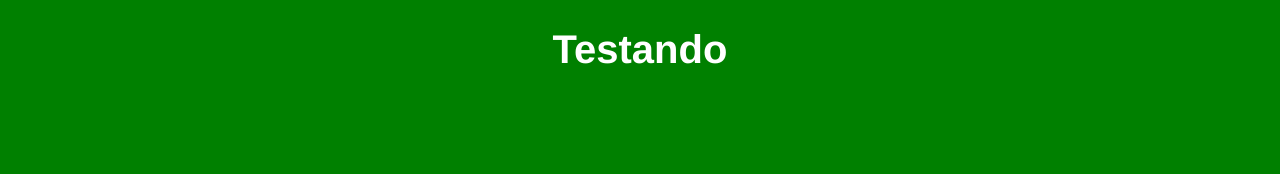
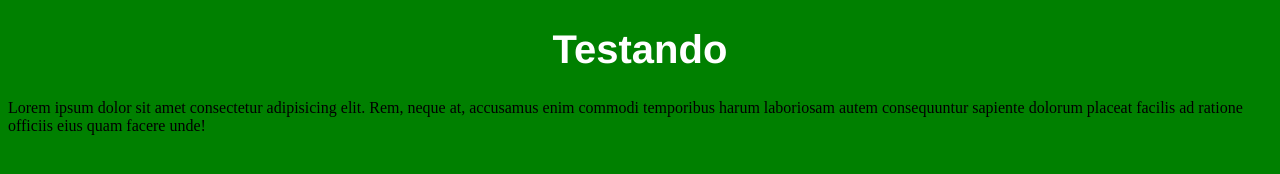
Before and after one commit to RafaelSantosS12/projeto-1, a plain HTML site: page index.html in a window 1280 px wide. Drawn offline with Linux system fonts and the light colour scheme.

Commit message:
Adicionado texto no body

```diff
--- a/index.html
+++ b/index.html
@@ -8,5 +8,7 @@
 </head>
 <body>
     <h1>Testando</h1>
+
+    <p>Lorem ipsum dolor sit amet consectetur adipisicing elit. Rem, neque at, accusamus enim commodi temporibus harum laboriosam autem consequuntur sapiente dolorum placeat facilis ad ratione officiis eius quam facere unde!</p>
 </body>
 </html>
```
